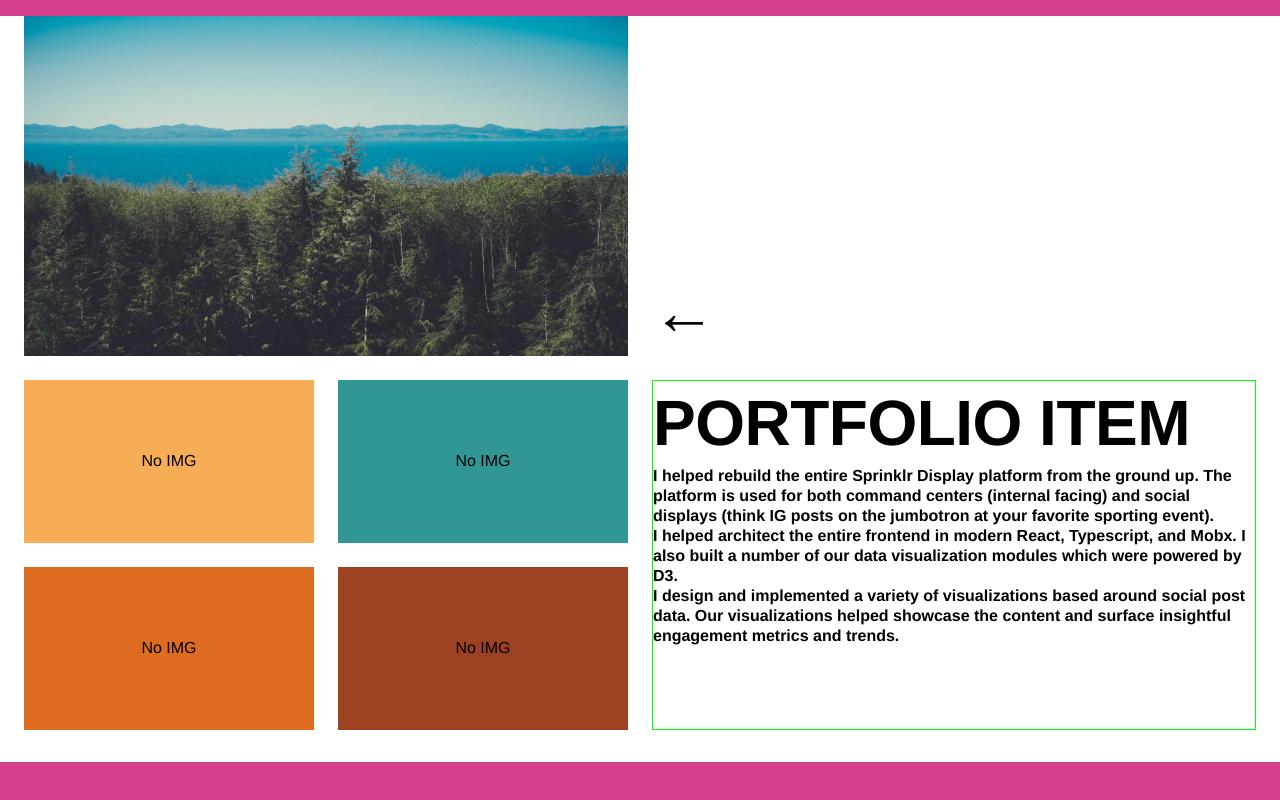
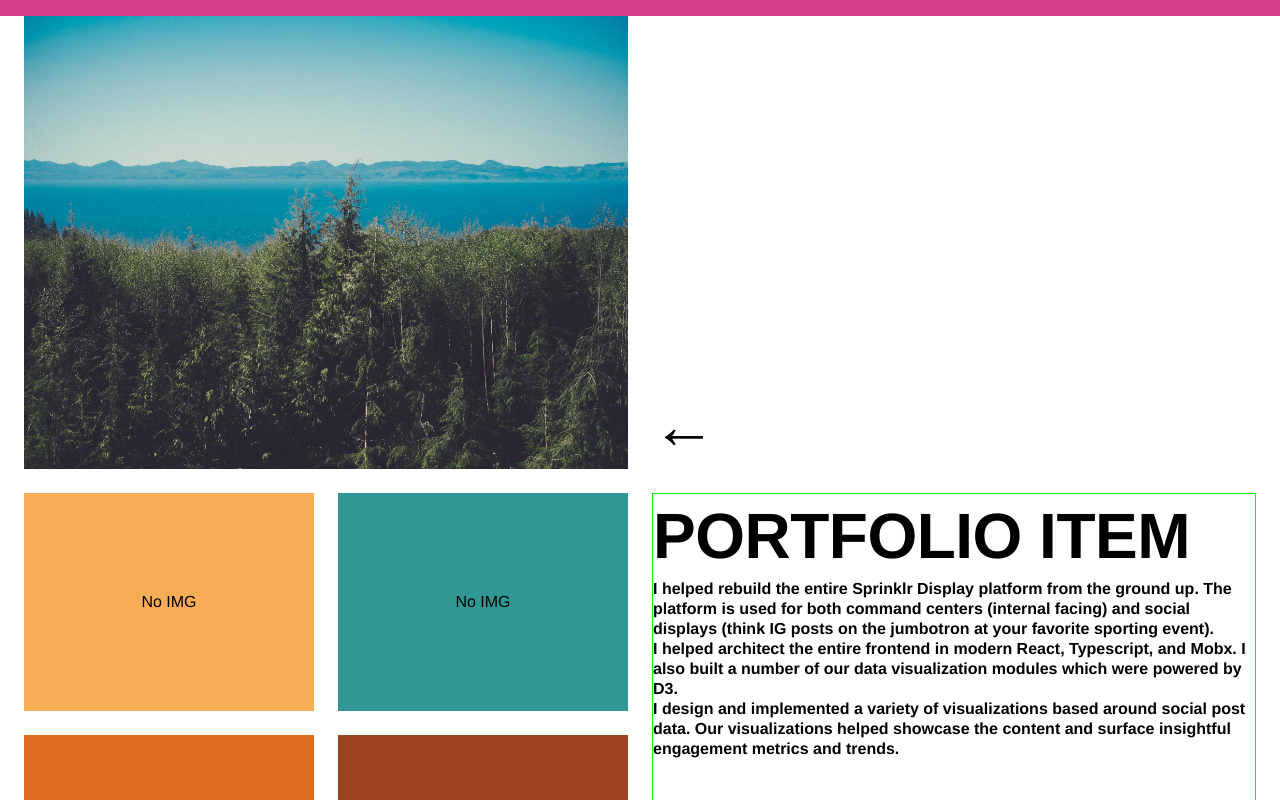
Before and after one commit to rttnbrgr/homebase, a Next.js app: page /portfolio/1 in a window 1280 px wide. Shown: the top 800 px of the page. Built offline with nearby package versions, Linux system fonts and the light colour scheme.

Commit message:
update portfolio image ratio

```diff
--- a/components/portfolio/Image.tsx
+++ b/components/portfolio/Image.tsx
@@ -1,12 +1,13 @@
 import React from "react";
 import { AspectRatio, BoxProps, Text } from "@chakra-ui/react";
 import NextImage, { ImageProps } from "next/image";
-import photo from "../../public/assets/portfolio/sample.jpeg";
 
 export type PortfolioImageProps = Omit<ImageProps, "src"> & {
   src?: ImageProps["src"];
   bg?: BoxProps["bg"];
 };
+
+const ratioOfThumbs = 4 / 3;
 
 const PortfolioImage = ({
   src,
@@ -17,7 +18,7 @@ const PortfolioImage = ({
   bg
 }: PortfolioImageProps) => {
   return (
-    <AspectRatio ratio={16 / 9} bg={src ? "" : bg}>
+    <AspectRatio ratio={ratioOfThumbs} bg={src ? "" : bg}>
       {src ? (
         <NextImage
           loader={loader}
```
